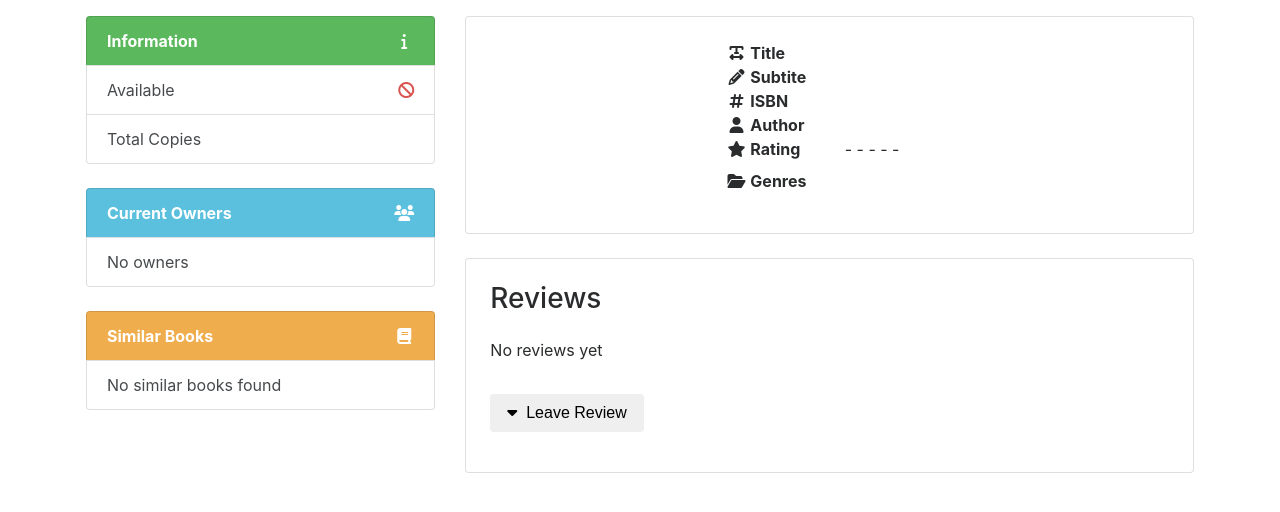
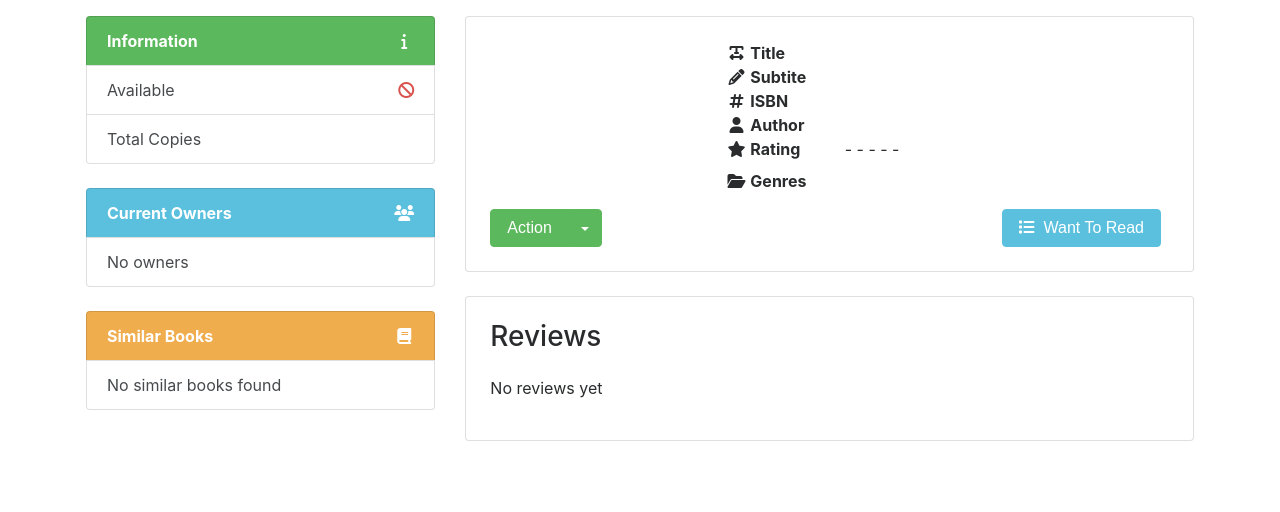
Before and after one commit to Jackevansevo/DjangoLibrary, a Django app: template books/templates/books/book_detail.html in a window 1280 px wide. Shown: the part 56-568 px from the top of the page. Run offline with Django 3.2, Linux system fonts and the light colour scheme; the template is opened without the code that fills it: values that come from a table or form of the project are taken from there, others are empty; parts of the project's set-up code (start-up, migrations or seed data) failed here and were passed over; some libraries are stand-ins or nearby versions.

Commit message:
more design shizzle

```diff
--- a/books/templates/books/book_detail.html
+++ b/books/templates/books/book_detail.html
@@ -128,7 +128,7 @@
             {% if request.user.is_superuser %}
                 <ul class="list-group pb-4">
                     <a href="#" class="list-group-item bg-danger text-white justify-content-between">
-                        <b>Admin Action</b>
+                        <b>Admin Actions</b>
                         <span><i class="fa fa-cog fa-fw"></i></span>
                     </a>
                     <a class="list-group-item list-group-item-action justify-content-between" data-toggle="modal" data-target="#bookUpdateModal">
@@ -184,7 +184,7 @@
                     </div>
                 </div>
 
-                {% if user_has_book %}
+                {% if unreturned_loan %}
                     <div class="row">
                         <div class="col">
                             <div class="alert alert-{{ unreturned_loan.warn_level|warnlevelclass }} alert-dismissible fade show" role="alert">
@@ -196,7 +196,7 @@
                                 {% if unreturned_loan.is_overdue %} was {% endif %}
                                 due &nbsp; <i class="fa fa-calendar-check-o"></i> {{ unreturned_loan.end_date|naturalday }}
                                 <span class="float-right">
-                                    <small>
+                                    <small class="hidden-sm-down">
                                         {% if unreturned_loan.is_overdue %}
                                         {{ unreturned_loan.end_date|timesince }} Ago
                                         {% else %}
@@ -209,31 +209,52 @@
                     </div>
                 {% endif %}
 
+                <div class="row">
+                    <div class="col-md-2">
+                        <div class="btn-group">
+                            <button type="button" class="btn btn-success">Action</button>
+                            <button type="button" class="btn btn-success dropdown-toggle dropdown-toggle-split" data-toggle="dropdown" aria-haspopup="true" aria-expanded="false">
+                                <span class="sr-only">Status Here</span>
+                            </button>
+                            <div class="dropdown-menu">
+                                <a class="dropdown-item" href="#">Currently Reading</a>
+                                <a class="dropdown-item" href="#">Want to Read</a>
+                            </div>
+                        </div>
+                    </div>
+                    <div class="col-md-10">
+                        {% if not unreturned_loan %}
                             {% if book.is_available %}
-                    {% if not unreturned_loan %}
-                        <form class="tc pv3" method="post" action="{% url 'books:book-checkout' book.slug %}">
+                                <form  method="post" action="{% url 'books:book-checkout' book.slug %}">
                                     {% csrf_token %}
                                     <button class="btn btn-success float-right" type="submit" value="checkout"><i class="fa fa-shopping-cart"></i>&nbsp; Checkout</button>
                                 </form>
                             {% endif %}
+
+                            {% if not user_has_read and not user_wants_book %}
+                                <form method="post" action="{% url 'books:book-add-to-want-list' book.slug %}">
+                                    {% csrf_token %}
+                                    <button class="btn btn-info float-right mr-2" type="submit" value="checkout"><i class="fa fa-list"></i>&nbsp; Want To Read</button>
+                                </form>
+                            {% endif %}
                         {% endif %}
 
-                {% if request.user.is_authenticated and user_has_book %}
-                    <div class="row">
-                        <div class="col">
+                        {% if request.user.is_authenticated and unreturned_loan %}
                             <form method="post" action="{% url 'books:book-return' book.slug %}">
                                 {% csrf_token %}
-                                <button class="btn btn-warning float-right" type="submit"><i class="fa fa-reply"></i>&nbsp; Return</button>
+                                <button class="btn btn-warning float-right" type="submit"><i class="fa fa-reply"></i>&nbsp; Return Book</button>
                             </form>
+
                             {% if unreturned_loan.is_renewable %}
                             <form method="post" action="{% url 'books:book-loan-renew' book.slug %}">
                                 {% csrf_token %}
-                                    <button class="btn btn-info float-right mr-2" type="submit"><i class="fa fa-recycle"></i>&nbsp; Renew</button>
+                                <button class="btn btn-info float-right mr-2" type="submit"><i class="fa fa-recycle"></i>&nbsp; Renew Loan</button>
                             </form>
+                            {% endif %}
                         {% endif %}
                     </div>
                 </div>
-                {% endif %}
+
             </div>
 
             <div class="card card-block p-4 mb-4">
@@ -251,7 +272,7 @@
                     <p>No reviews yet</p>
                 {% endfor %}
 
-                {% if not user_has_reviewed %}
+                {% if user_has_loaned and not user_has_reviewed %}
                     <p class="pt-3">
                         <button class="btn" type="button" data-toggle="collapse" data-target="#reviewForm" aria-expanded="false" aria-controls="reviewForm">
                             <i class="fa fa-caret-down"></i>&nbsp; Leave Review
--- a/books/templates/books/book_list.html
+++ b/books/templates/books/book_list.html
@@ -16,8 +16,8 @@
         {% for book in books %}
             <div class="col-6 col-sm-3 col-lg-2 col-xl-1 py-2">
                 <a class="unstyled" href="{{ book.get_absolute_url }}">
-                    <div class="card h-100" style="border: none;">
-                        <img class="card-img w-100 img-fluid" src="{{ book.img }}" alt="Card image cap">
+                    <div class="card h-100">
+                        <img class="card-img w-100 h-100 {% if not book.is_available %} grayscale {% endif %}" src="{{ book.img }}" alt="Card image cap">
                     </div>
                 </a>
             </div>
@@ -30,7 +30,6 @@
         </div>
         {% endfor %}
     </div>
-
     <footer class="footer">
         {% if books.has_other_pages %}
             <nav aria-label="Page navigation">
```
Lines whose indentation alone changed are shown as unchanged.
